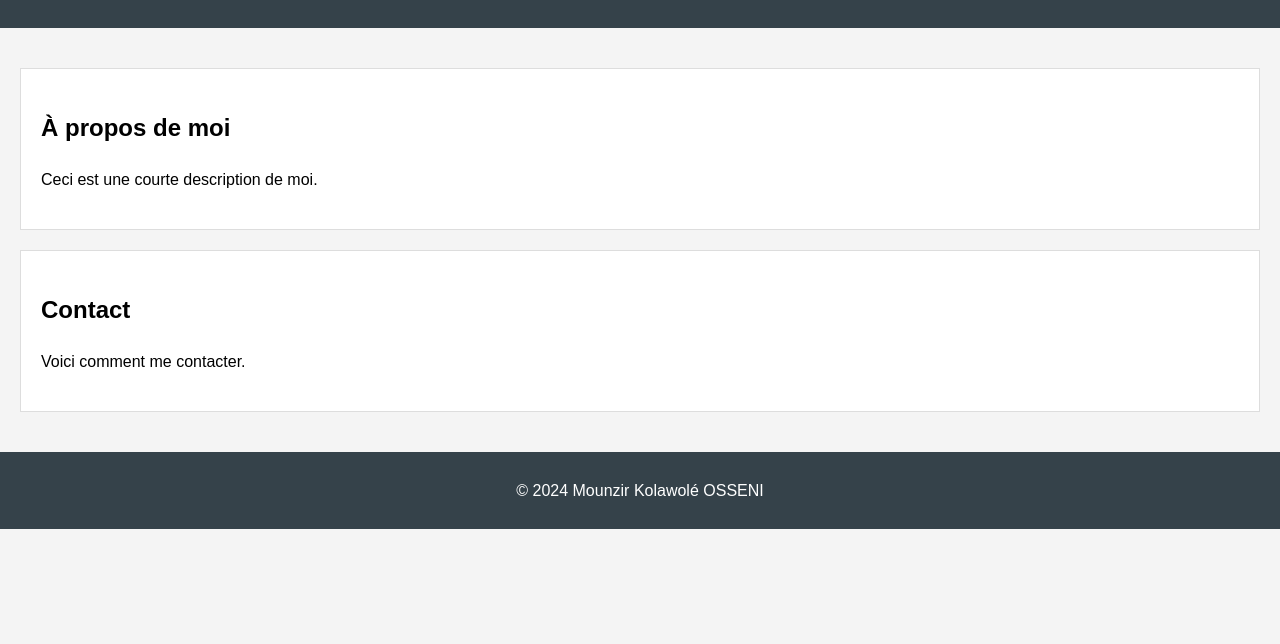
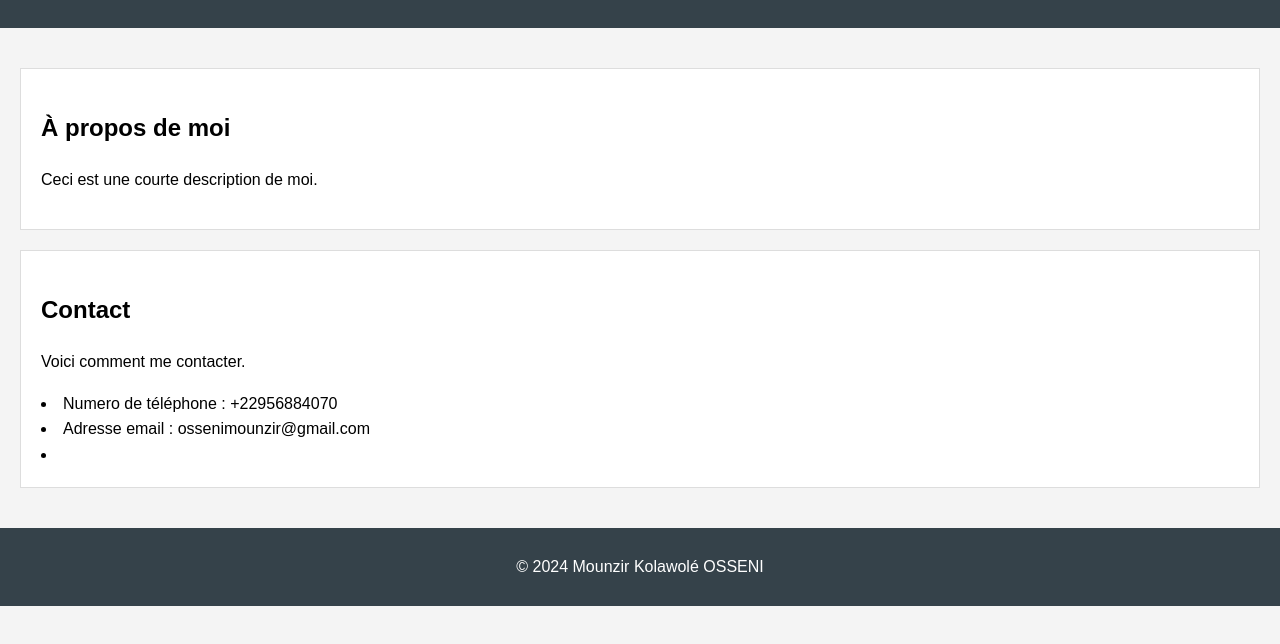
Before and after one commit to Moun-zir/projet_cours, a plain HTML site: page index.html in a window 1280 px wide. Shown: the part 106-750 px from the top of the page. Drawn offline with Linux system fonts and the light colour scheme.

Commit message:
ajout contact

```diff
--- a/index.html
+++ b/index.html
@@ -18,6 +18,9 @@
         <section id="contact">
             <h2>Contact</h2>
             <p>Voici comment me contacter.</p>
+            <li>Numero de téléphone : +22956884070</li>
+            <li>Adresse email : ossenimounzir@gmail.com</li>
+            <li></li>
         </section>
     </main>
     <footer>
```
